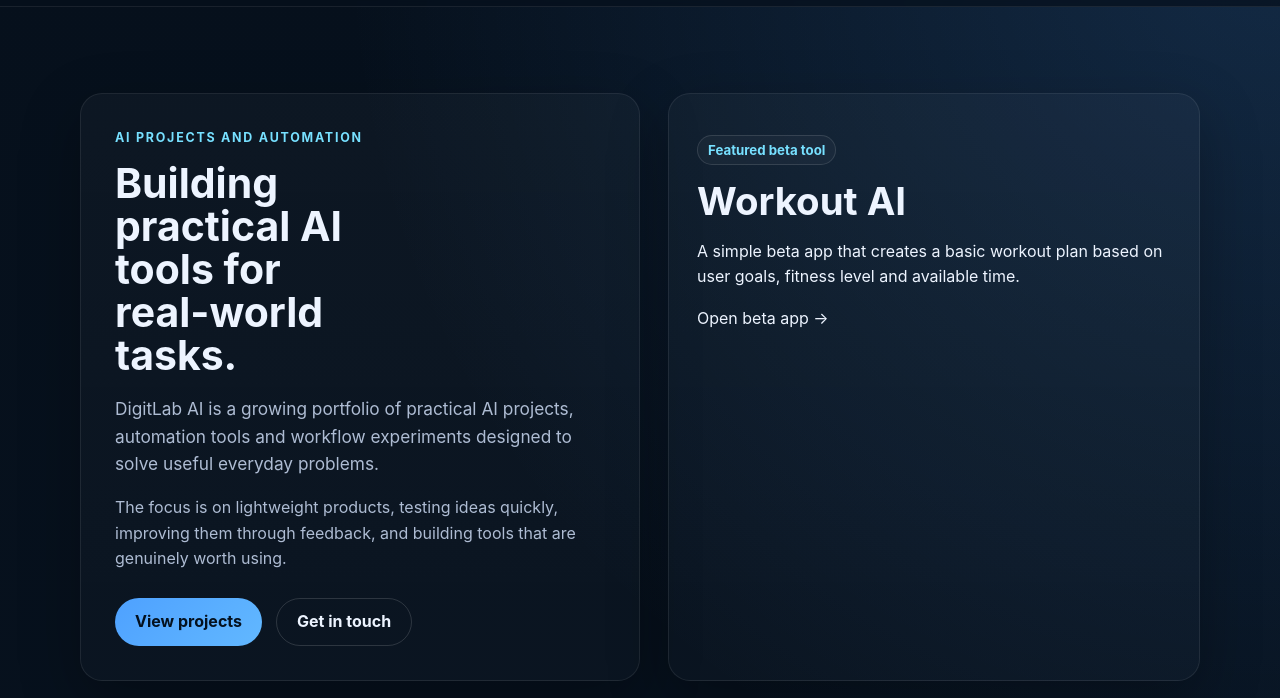
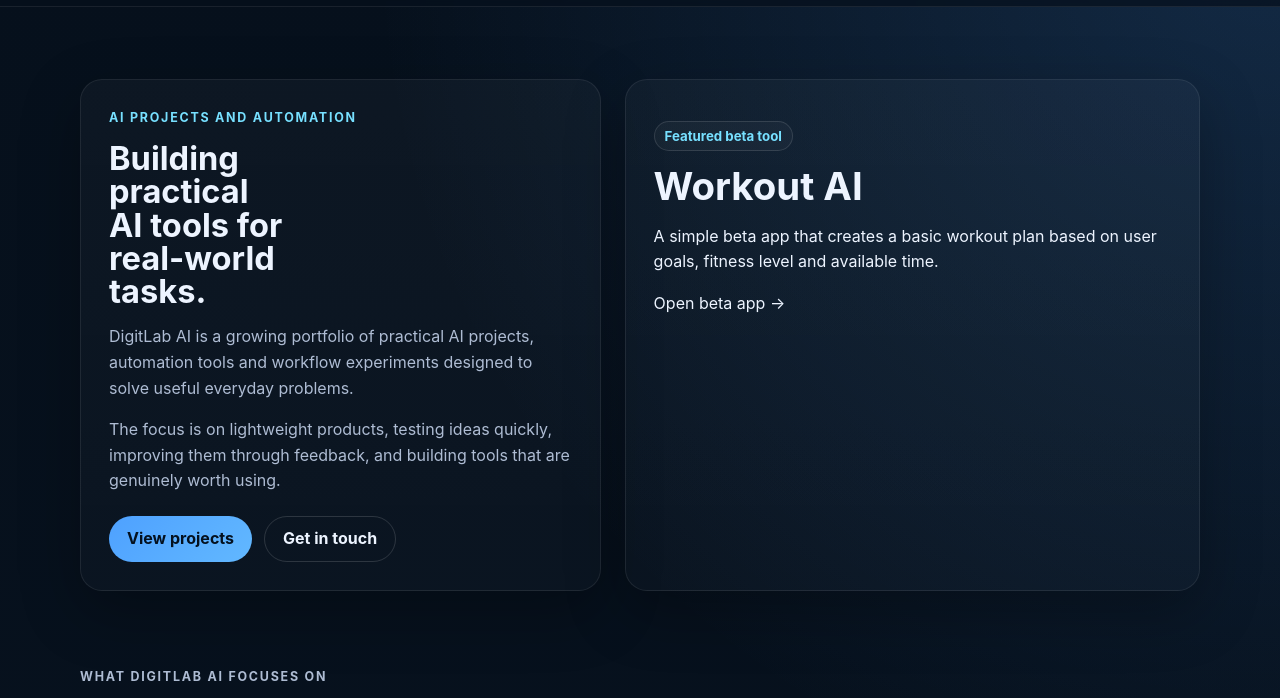
Before and after one commit to danielledzion1978/digitlabai-landing, a plain HTML site: page index.html in a window 1280 px wide. Shown: the part 68-766 px from the top of the page. Drawn offline with Linux system fonts and the light colour scheme.

Commit message:
Add files via upload

```diff
--- a/style.css
+++ b/style.css
@@ -1,4 +1,4 @@
-/* DigitLab AI refresh v2 */
+/* DigitLab AI refreshed style.css */
 
 :root {
   --bg: #07111f;
@@ -27,8 +27,15 @@ body {
   line-height: 1.6;
 }
 
-img { max-width: 100%; display: block; }
-a { color: inherit; text-decoration: none; }
+img {
+  max-width: 100%;
+  display: block;
+}
+
+a {
+  color: inherit;
+  text-decoration: none;
+}
 
 .container {
   width: min(calc(100% - 32px), var(--container));
@@ -81,12 +88,14 @@ a { color: inherit; text-decoration: none; }
   color: var(--accent-2);
 }
 
-.hero { padding: 86px 0 48px; }
+.hero {
+  padding: 72px 0 42px;
+}
 
 .hero-grid {
   display: grid;
-  grid-template-columns: 1fr 0.95fr;
-  gap: 28px;
+  grid-template-columns: 0.95fr 1.05fr;
+  gap: 24px;
   align-items: stretch;
 }
 
@@ -102,7 +111,9 @@ a { color: inherit; text-decoration: none; }
   box-shadow: var(--shadow);
 }
 
-.hero-copy { padding: 34px; }
+.hero-copy {
+  padding: 28px;
+}
 
 .eyebrow {
   margin: 0 0 14px;
@@ -115,23 +126,23 @@ a { color: inherit; text-decoration: none; }
 
 h1, h2, h3 {
   margin-top: 0;
-  line-height: 1.15;
+  line-height: 1.12;
 }
 
 h1 {
- font-size: clamp(1.7rem, 3.2vw, 3rem);;
-  max-width: 9ch;
-  margin-bottom: 18px;
-  line-height: 1.05
+  font-size: clamp(1.55rem, 2.55vw, 2.8rem);
+  max-width: 8ch;
+  margin-bottom: 16px;
+  line-height: 1.02;
 }
 
 h2 {
-  font-size: clamp(1.7rem, 3vw, 2.6rem);
+  font-size: clamp(1.7rem, 3vw, 2.5rem);
   margin-bottom: 14px;
 }
 
 h3 {
-  font-size: 1.2rem;
+  font-size: 1.18rem;
   margin-bottom: 10px;
 }
 
@@ -148,29 +159,35 @@ h3 {
 }
 
 .hero-text {
-  font-size: 1.08rem;
-  max-width: 60ch;
+  font-size: 1rem;
+  max-width: 54ch;
+}
+
+.hero-subtext {
+  margin-top: 10px;
 }
 
 .hero-actions {
   display: flex;
   flex-wrap: wrap;
-  gap: 14px;
-  margin-top: 26px;
+  gap: 12px;
+  margin-top: 22px;
 }
 
 .button {
   display: inline-flex;
   align-items: center;
   justify-content: center;
-  min-height: 48px;
-  padding: 0 20px;
+  min-height: 46px;
+  padding: 0 18px;
   border-radius: 999px;
   font-weight: 700;
   transition: transform 0.2s ease, border-color 0.2s ease, background 0.2s ease;
 }
 
-.button:hover { transform: translateY(-1px); }
+.button:hover {
+  transform: translateY(-1px);
+}
 
 .button-primary {
   background: linear-gradient(135deg, var(--accent), #62b8ff);
@@ -201,9 +218,13 @@ h3 {
   font-weight: 700;
 }
 
-.status-live { color: #9ef5ce; }
+.status-live {
+  color: #9ef5ce;
+}
 
-.section { padding: 34px 0 40px; }
+.section {
+  padding: 34px 0 40px;
+}
 
 .section-alt {
   background: rgba(255,255,255,0.02);
@@ -248,7 +269,9 @@ h3 {
   align-items: start;
 }
 
-.contact-box { text-align: center; }
+.contact-box {
+  text-align: center;
+}
 
 .contact-list {
   display: flex;
@@ -265,7 +288,9 @@ h3 {
   background: rgba(255,255,255,0.03);
 }
 
-.site-footer { padding: 22px 0 36px; }
+.site-footer {
+  padding: 22px 0 36px;
+}
 
 .footer-row {
   display: flex;
@@ -287,10 +312,17 @@ h3 {
     align-items: flex-start;
     flex-direction: column;
   }
+
+  h1 {
+    font-size: clamp(1.75rem, 6vw, 2.6rem);
+    max-width: 10ch;
+  }
 }
 
 @media (max-width: 640px) {
-  .hero { padding-top: 54px; }
+  .hero {
+    padding-top: 48px;
+  }
 
   .hero-copy,
   .hero-card,
@@ -309,4 +341,9 @@ h3 {
   .contact-list {
     flex-direction: column;
   }
+
+  h1 {
+    font-size: clamp(1.65rem, 8vw, 2.2rem);
+    max-width: 10ch;
+  }
 }
```
